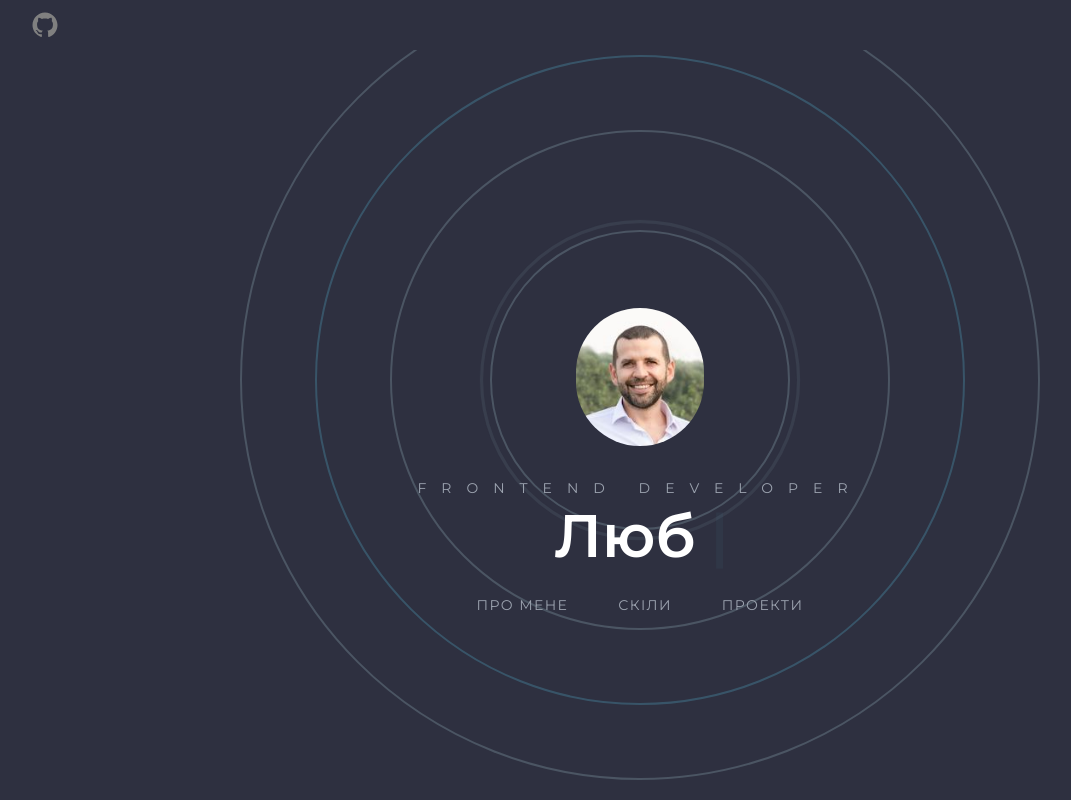
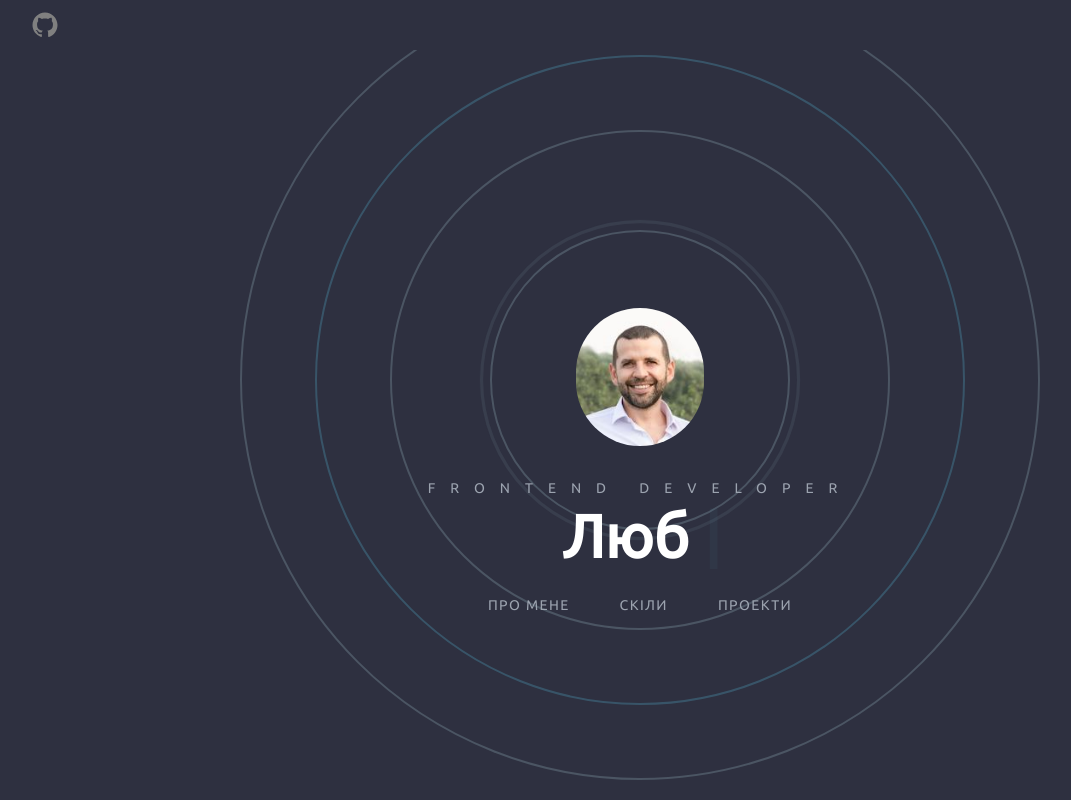
Before and after one commit to bodik87/portfolio-next13, a Next.js app: page / in a window 1280 px wide. Shown: the top 800 px of the page, without its empty margins (0-1071 px from the left). Built offline with nearby package versions, Linux system fonts and the light colour scheme.

Commit message:
Font changed

```diff
--- a/pages/index.tsx
+++ b/pages/index.tsx
@@ -1,5 +1,5 @@
 import Head from "next/head";
-import { Montserrat } from "@next/font/google";
+import { Ubuntu } from "@next/font/google";
 import Header from "@/components/Header";
 import Hero from "@/components/Hero";
 import About from "@/components/About";
@@ -10,12 +10,12 @@ import ContactMe from "@/components/ContactMe";
 import Link from "next/link";
 import Image from "next/image";
 
-const montserrat = Montserrat({ subsets: ["cyrillic"] });
+const ubuntu = Ubuntu({ subsets: ["cyrillic"], weight: "400" });
 
 export default function Home() {
   return (
     <div className="bg-[#2E3040] text-white overflow-y-scroll z-0 scrollbar scrollbar-track-gray-400/20 scrollbar-thumb-[#5ED3F3]/80">
-      <div className={montserrat.className}>
+      <div className={ubuntu.className}>
         <Head>
           <title>bodik_87 Portfolio</title>
           <meta name="description" content="Generated by create next app" />
```
